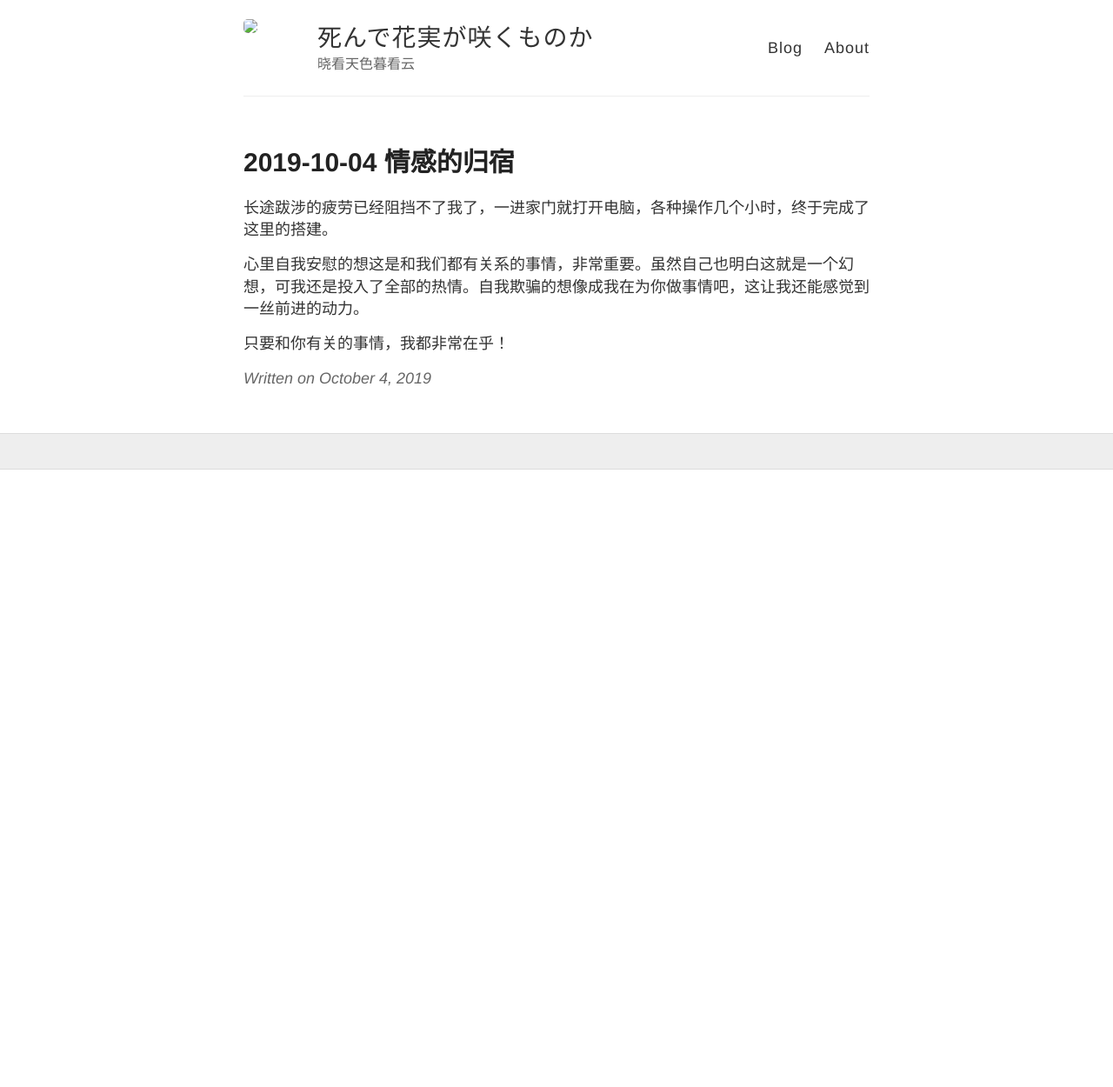
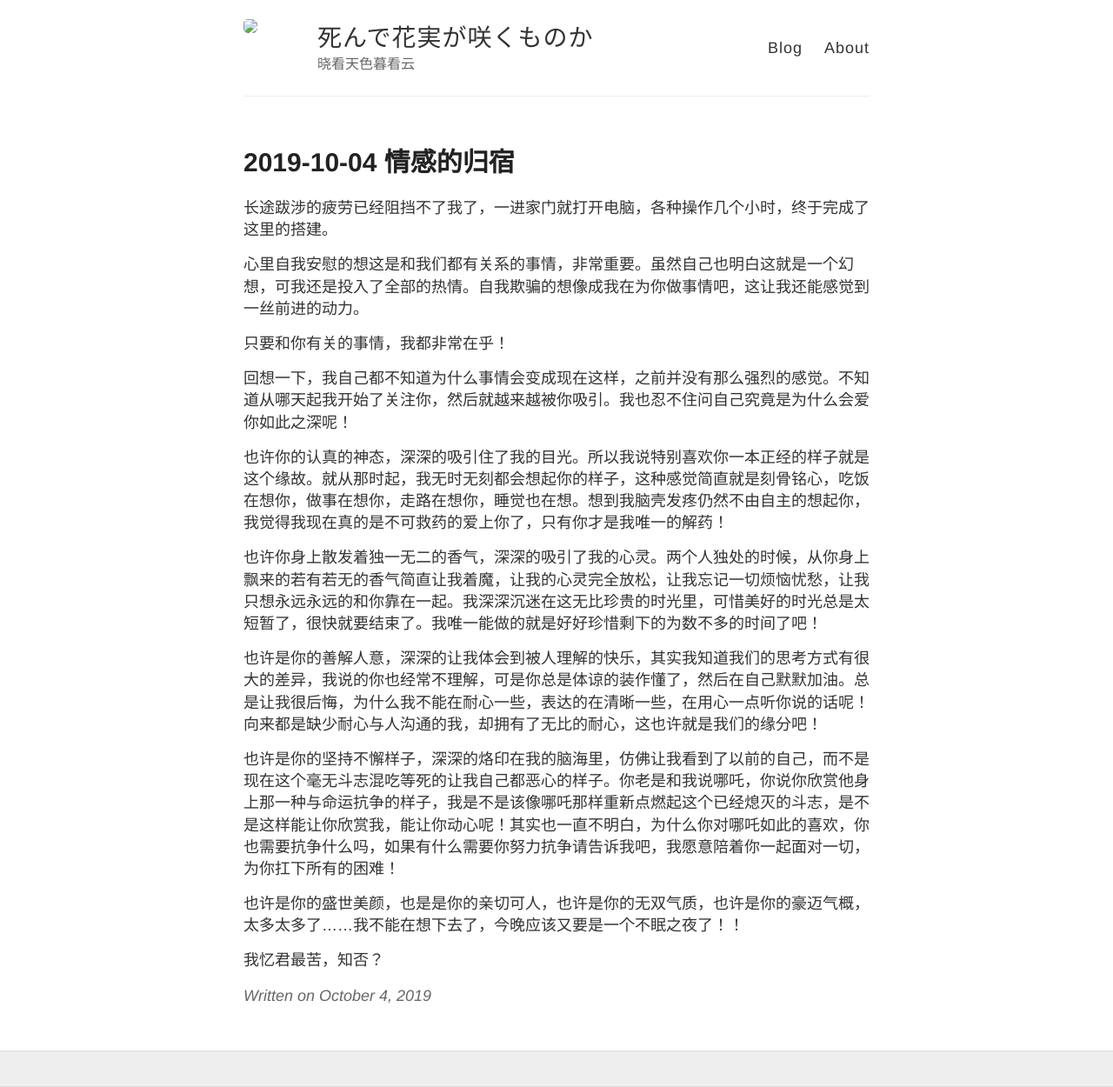
Before and after one commit to wiki650/wiki650.github.io, a Jekyll site: the page built from _posts/2019-10-4-wiki3.md, in a window 1280 px wide. Shown: the whole page at 87% size. Built offline with Jekyll 4.4.1, drawn with Linux system fonts in a browser that asks for light colours; before the commit the page ends 900 px from its top, so only the background shows below that.

Commit message:
Update 2019-10-4-wiki3.md

```diff
--- a/_posts/2019-10-4-wiki3.md
+++ b/_posts/2019-10-4-wiki3.md
@@ -8,3 +8,17 @@
 心里自我安慰的想这是和我们都有关系的事情，非常重要。虽然自己也明白这就是一个幻想，可我还是投入了全部的热情。自我欺骗的想像成我在为你做事情吧，这让我还能感觉到一丝前进的动力。
 
 只要和你有关的事情，我都非常在乎！
+
+回想一下，我自己都不知道为什么事情会变成现在这样，之前并没有那么强烈的感觉。不知道从哪天起我开始了关注你，然后就越来越被你吸引。我也忍不住问自己究竟是为什么会爱你如此之深呢！
+
+也许你的认真的神态，深深的吸引住了我的目光。所以我说特别喜欢你一本正经的样子就是这个缘故。就从那时起，我无时无刻都会想起你的样子，这种感觉简直就是刻骨铭心，吃饭在想你，做事在想你，走路在想你，睡觉也在想。想到我脑壳发疼仍然不由自主的想起你，我觉得我现在真的是不可救药的爱上你了，只有你才是我唯一的解药！
+
+也许你身上散发着独一无二的香气，深深的吸引了我的心灵。两个人独处的时候，从你身上飘来的若有若无的香气简直让我着魔，让我的心灵完全放松，让我忘记一切烦恼忧愁，让我只想永远永远的和你靠在一起。我深深沉迷在这无比珍贵的时光里，可惜美好的时光总是太短暂了，很快就要结束了。我唯一能做的就是好好珍惜剩下的为数不多的时间了吧！
+
+也许是你的善解人意，深深的让我体会到被人理解的快乐，其实我知道我们的思考方式有很大的差异，我说的你也经常不理解，可是你总是体谅的装作懂了，然后在自己默默加油。总是让我很后悔，为什么我不能在耐心一些，表达的在清晰一些，在用心一点听你说的话呢！向来都是缺少耐心与人沟通的我，却拥有了无比的耐心，这也许就是我们的缘分吧！
+
+也许是你的坚持不懈样子，深深的烙印在我的脑海里，仿佛让我看到了以前的自己，而不是现在这个毫无斗志混吃等死的让我自己都恶心的样子。你老是和我说哪吒，你说你欣赏他身上那一种与命运抗争的样子，我是不是该像哪吒那样重新点燃起这个已经熄灭的斗志，是不是这样能让你欣赏我，能让你动心呢！其实也一直不明白，为什么你对哪吒如此的喜欢，你也需要抗争什么吗，如果有什么需要你努力抗争请告诉我吧，我愿意陪着你一起面对一切，为你扛下所有的困难！
+
+也许是你的盛世美颜，也是是你的亲切可人，也许是你的无双气质，也许是你的豪迈气概，太多太多了……我不能在想下去了，今晚应该又要是一个不眠之夜了！！
+
+我忆君最苦，知否？
```
